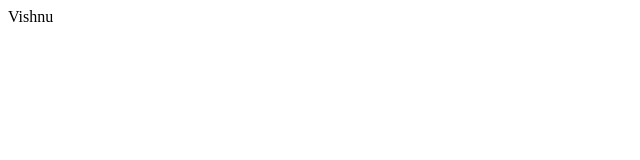
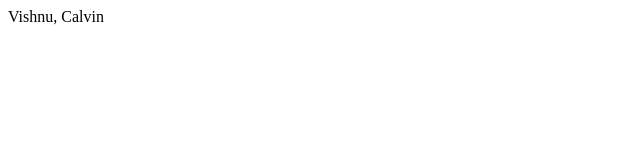
Before and after one commit to calvincvp/loginPage, a plain HTML site: page index.html in a window 1280 px wide. Shown: the full height of the page, 0-640 px from the left. Drawn offline with Linux system fonts and the light colour scheme.

Commit message:
calvin first commit

```diff
--- a/index.html
+++ b/index.html
@@ -6,6 +6,6 @@
     <title>Document</title>
 </head>
 <body>
-    Vishnu
+    Vishnu, Calvin
 </body>
 </html>
```
